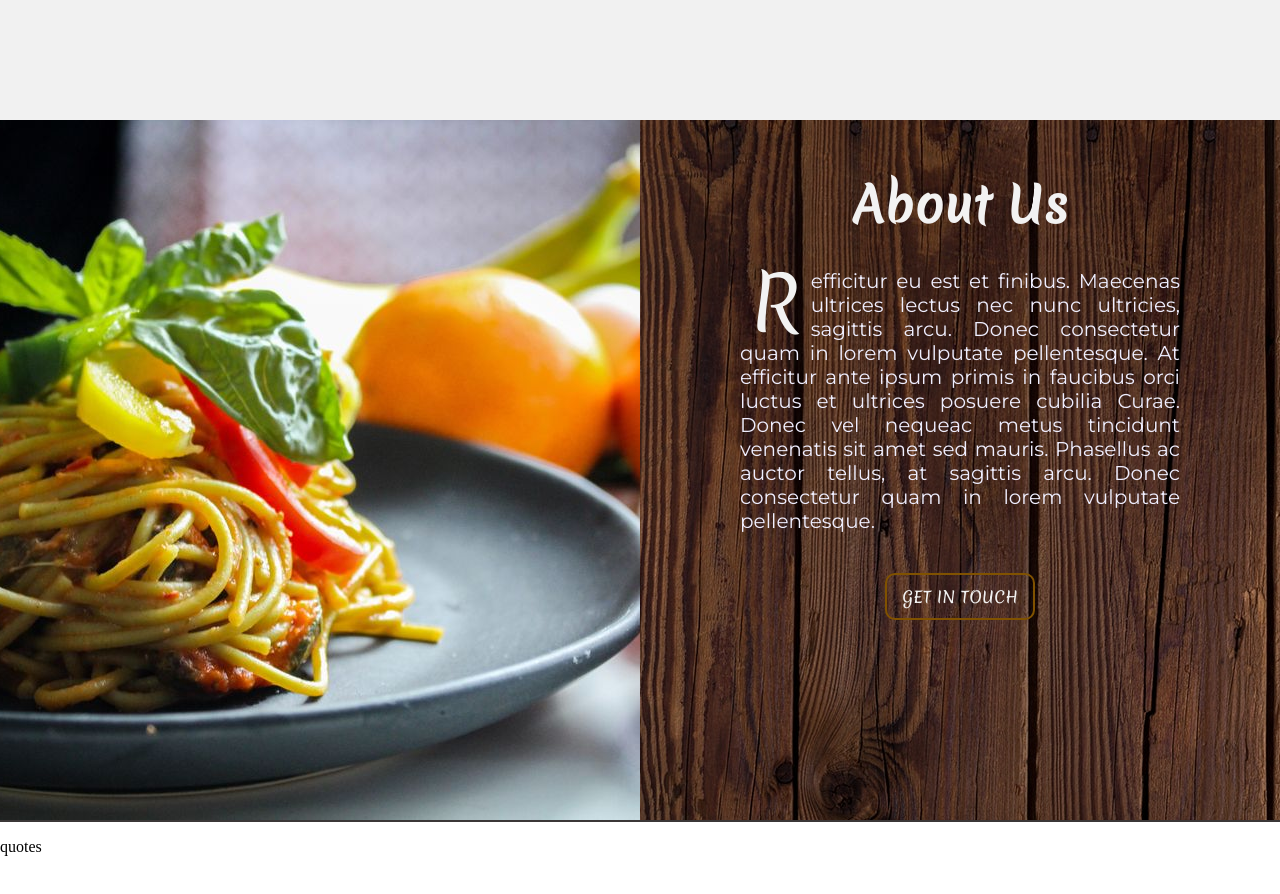
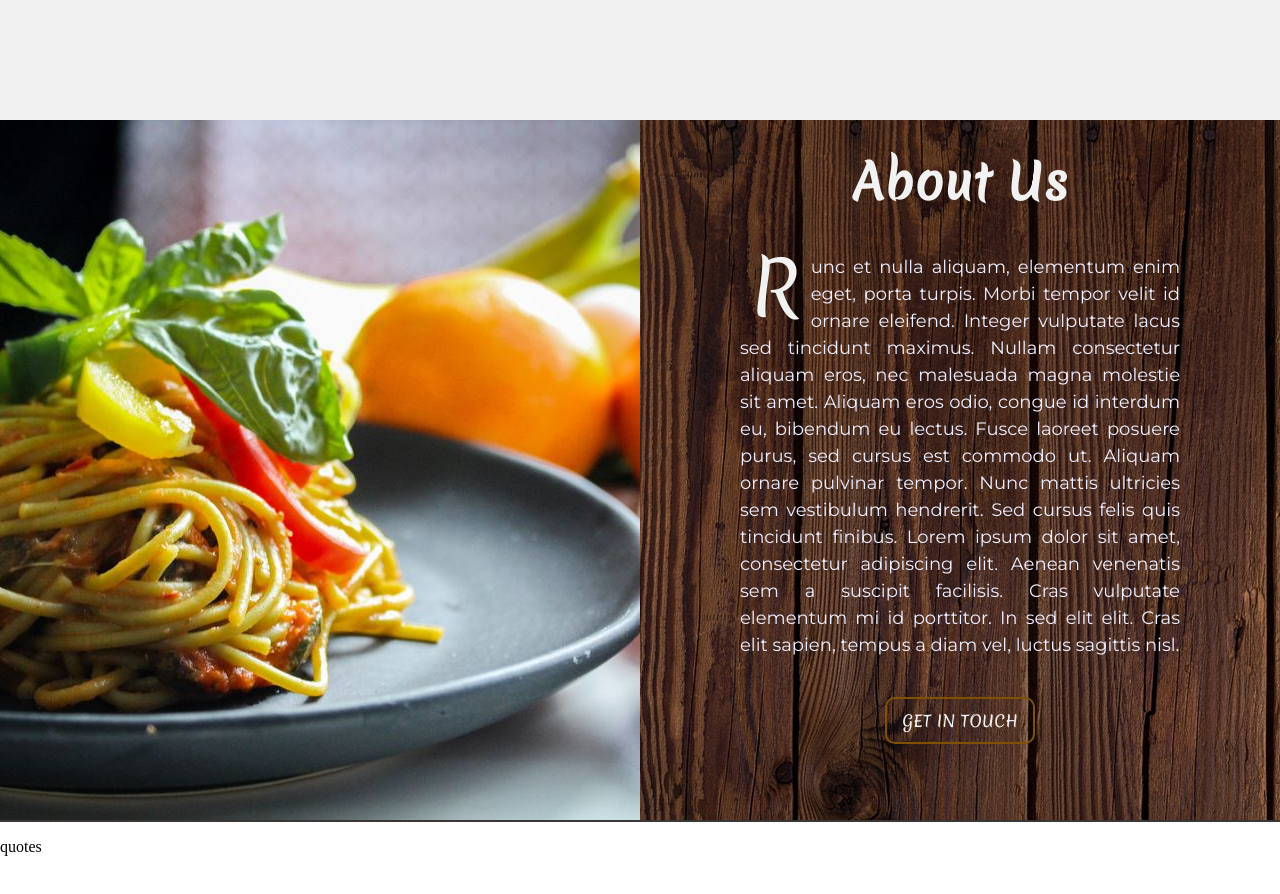
Before and after one commit to AnitaPiechocka/Foodee, a plain HTML site: page docs/index.html in a window 1280 px wide. Shown: the part 940-1834 px from the top of the page. Drawn offline with nearby package versions, Linux system fonts and the light colour scheme; a web font is replaced by a local one.

Commit message:
footer and about done

```diff
--- a/docs/index.html
+++ b/docs/index.html
@@ -20,25 +20,25 @@
 <nav></nav>
 <div class="container">
     <section id="about-section">
-        <div class="container">
         <div class="flex-container">
             <div class="one-of-two" id="left">
                 <img src="images/food.jpeg"/>
             </div>
             <div class="one-of-two" id="right">
-                    <div class="about-header"><h2>About Us</h2></div>
-                    <div class="about">
-                        <p><span class="first-letter">R</span>efficitur eu est et finibus. Maecenas
-                            ultrices lectus nec nunc ultricies,
-                            sagittis arcu. Donec consectetur quam in lorem vulputate pellentesque. At efficitur ante
-                            ipsum primis in faucibus orci luctus
-                            et ultrices posuere cubilia Curae. Donec vel nequeac metus tincidunt venenatis sit amet sed
-                            mauris. Phasellus ac auctor tellus, at
-                            sagittis arcu. Donec consectetur quam in lorem vulputate pellentesque.</p>
+                <div id="about-header"><h2>About Us</h2></div>
+                <div id="about-content">
+                    <p><span class="first-letter">R</span>unc et nulla aliquam, elementum enim eget, porta turpis.
+                        Morbi tempor velit id ornare eleifend. Integer vulputate lacus sed tincidunt maximus. Nullam
+                        consectetur aliquam eros, nec malesuada magna molestie sit amet. Aliquam eros odio, congue
+                        id interdum eu, bibendum eu lectus. Fusce laoreet posuere purus, sed cursus est commodo ut.
+                        Aliquam ornare pulvinar tempor. Nunc mattis ultricies sem vestibulum hendrerit. Sed cursus
+                        felis quis tincidunt finibus. Lorem ipsum dolor sit amet, consectetur adipiscing elit.
+                        Aenean venenatis sem a suscipit facilisis. Cras vulputate elementum mi id porttitor. In sed
+                        elit elit. Cras elit sapien, tempus a diam vel, luctus sagittis nisl.
+                    </p>
                 </div>
                 <div>
                     <button id="get-in-touch">GET IN TOUCH</button>
-                    </div>
                 </div>
             </div>
         </div>
@@ -59,15 +59,15 @@
 
 <footer>
     <div class="container">
-        <div class="content" id="copyright">
+        <div class="footer-content" id="copyright">
             © 2018 <a href="https://www.facebook.com/groups/198036357531232/" target="_blank">CodersCamp Wroclaw</a>
             <br/>
             Designed by Anita's Team :)
         </div>
-        <div class="content" id="link">
+        <div class="footer-content" id="link">
             <a href="#" id="go-to-top">Go To Top</a>
         </div>
-        <div class="content" id="social">
+        <div class="footer-content" id="social">
             <a href="https://www.facebook.com" target="_blank"> <i class="fab fa-facebook-f" id="fb"></i></a>
             <a href="https://www.twitter.com" target="_blank"><i class="fab fa-twitter" id="tw"></i></a>
             <a href="https://www.instagram.com" target="_blank"><i class="fab fa-instagram" id="ig"></i></a>
--- a/docs/script.js
+++ b/docs/script.js
@@ -8,11 +8,11 @@ $("document").ready(function () {
         var scrollY = $(window).scrollTop() + 650;
         console.log("scroll " + scrollY);
         if (scrollY > aboutY) {
-            $('.about-header h2').animate({
+            $('#about-header h2').animate({
                 opacity: "1",
                 bottom: "10px"
             }, 500);
-            $('.about').delay(200).animate({
+            $('#about-content').delay(200).animate({
                 opacity: "1",
                 bottom: "10px"
             }, 500);
--- a/docs/style.css
+++ b/docs/style.css
@@ -21,6 +21,8 @@ header {
 }
 
 .flex-container {
+    width: 100%;
+    margin: auto;
     display: flex;
 }
 
@@ -28,9 +30,11 @@ header {
     box-sizing: border-box;
     display: flex;
     flex-direction: column;
+    justify-content: center;
     align-items: center;
     width: 50%;
     height: 700px;
+    position: relative;
 }
 
 #left {
@@ -41,23 +45,24 @@ header {
     background-image: url("images/about-background.jpeg");
 }
 
-.about {
+#about-header h2 {
+    font-family: 'Merienda', cursive;
+    font-size: 48px;
+    margin: -30px 0 20px 0;
+    color: #f2f2f2;
+    opacity: 0;
+    position: relative;
+}
+
+#about-content {
     padding: 0 100px;
-    font-size: 20px;
+    font-size: 18px;
+    line-height: 1.5;
     color: #efeefe;
     font-family: 'Montserrat', sans-serif;
     text-align: justify;
     position: relative;
     opacity: 0;
-}
-
-.about-header h2 {
-    font-family: 'Merienda', cursive;
-    font-size: 48px;
-    margin: 60px 0 10px 0;
-    color: #f2f2f2;
-    opacity: 0;
-    position: relative;
 }
 
 #get-in-touch {
@@ -105,7 +110,7 @@ footer a:hover {
     text-decoration-color: #805200;
 }
 
-.content {
+.footer-content {
     width: 300px;
     margin: 0 auto;
     text-align: center;
```
Lines whose indentation alone changed are shown as unchanged.
